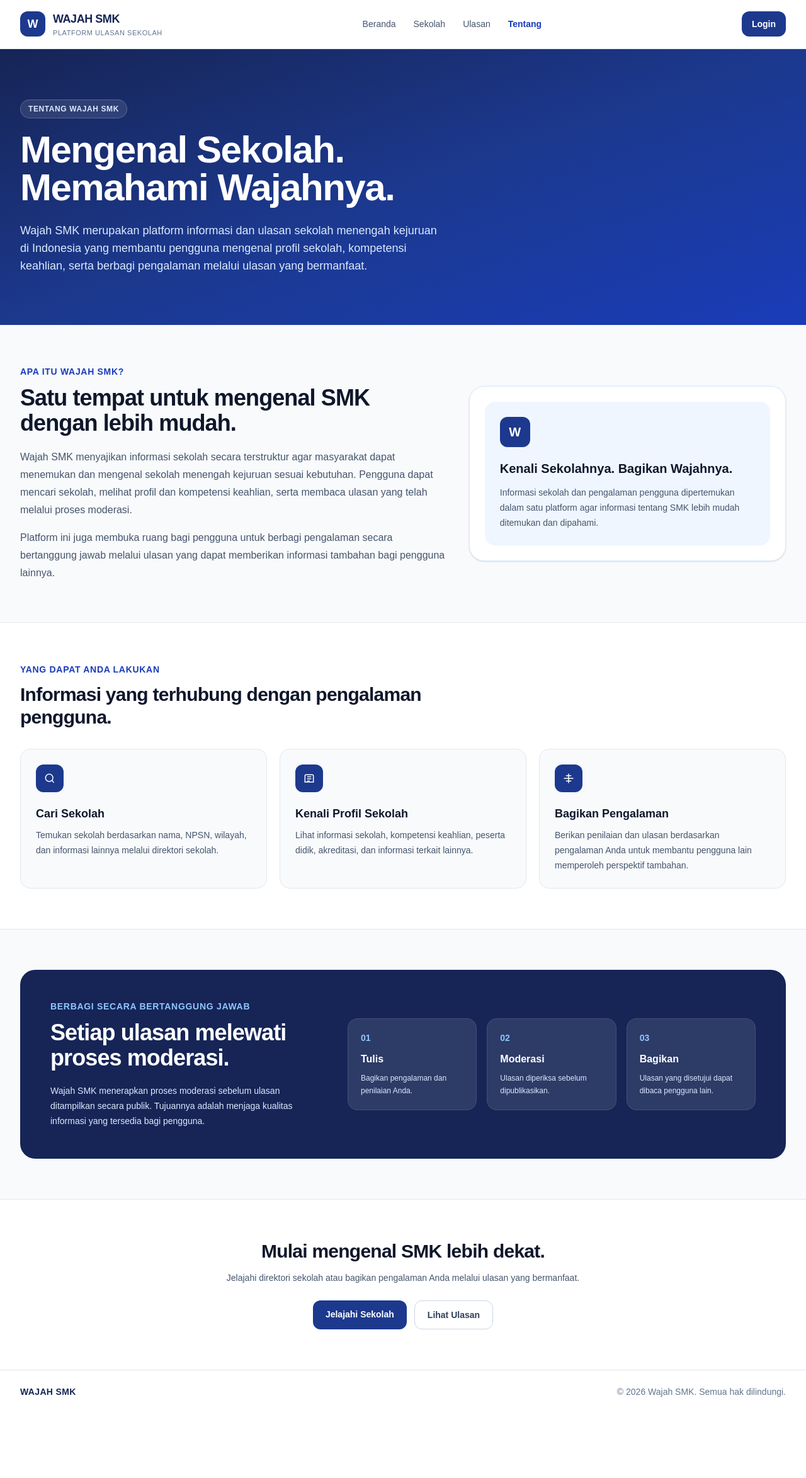
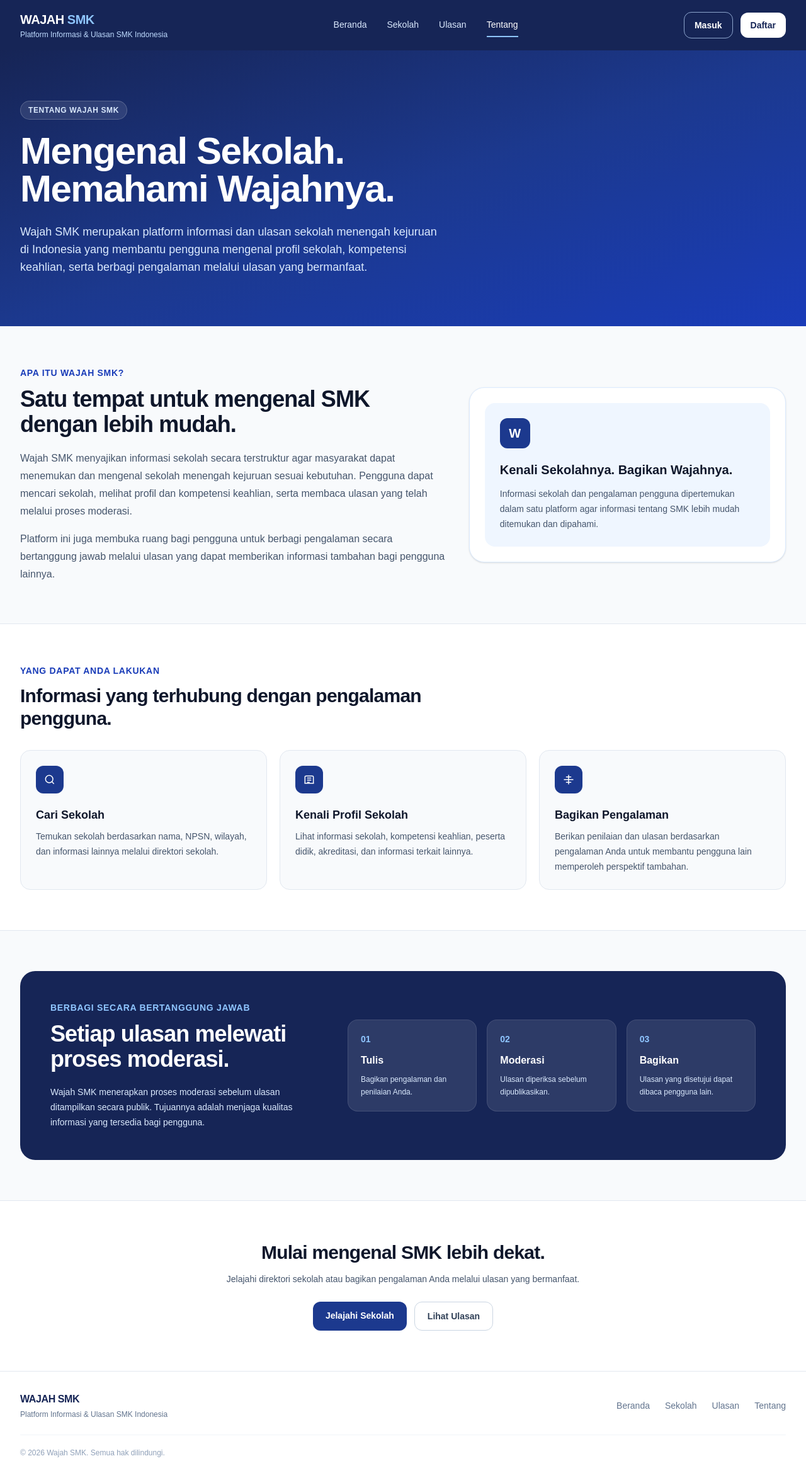
Before and after one commit to kuncoroajiti-coder/wajah-smk-frontend, a Next.js app: page /tentang in a window 1280 px wide. Shown: the whole page at 63% size. Before the commit the page ends 2244 px from the top, so only its background shows below. Built offline with nearby package versions, Linux system fonts and the light colour scheme; no server answers.

Commit message:
Tambahkan komponen header dan footer bersama

```diff
--- a/app/tentang/page.tsx
+++ b/app/tentang/page.tsx
@@ -1,64 +1,12 @@
 import Link from "next/link";
+import Header from "@/components/Header";
+import Footer from "@/components/Footer";
 
 export default function AboutPage() {
   return (
     <main className="min-h-screen bg-slate-50 text-slate-800">
       {/* HEADER */}
-      <header className="border-b border-slate-200 bg-white">
-        <div className="mx-auto flex max-w-7xl items-center justify-between px-6 py-4 lg:px-8">
-          <Link href="/" className="flex items-center gap-3">
-            <div className="flex h-10 w-10 items-center justify-center rounded-xl bg-blue-900 text-lg font-bold text-white">
-              W
-            </div>
-
-            <div>
-              <div className="text-lg font-bold tracking-tight text-blue-950">
-                WAJAH SMK
-              </div>
-              <div className="text-[11px] font-medium uppercase tracking-wider text-slate-500">
-                Platform Ulasan Sekolah
-              </div>
-            </div>
-          </Link>
-
-          <nav className="hidden items-center gap-7 text-sm font-medium md:flex">
-            <Link
-              href="/"
-              className="text-slate-600 transition hover:text-blue-800"
-            >
-              Beranda
-            </Link>
-
-            <Link
-              href="/sekolah"
-              className="text-slate-600 transition hover:text-blue-800"
-            >
-              Sekolah
-            </Link>
-
-            <Link
-              href="/ulasan/daftar"
-              className="text-slate-600 transition hover:text-blue-800"
-            >
-              Ulasan
-            </Link>
-
-            <Link
-              href="/tentang"
-              className="font-semibold text-blue-800"
-            >
-              Tentang
-            </Link>
-          </nav>
-
-          <Link
-            href="/login"
-            className="rounded-xl bg-blue-900 px-4 py-2.5 text-sm font-semibold text-white transition hover:bg-blue-800"
-          >
-            Login
-          </Link>
-        </div>
-      </header>
+      <Header />
 
       {/* HERO */}
       <section className="bg-gradient-to-br from-blue-950 via-blue-900 to-blue-800">
@@ -301,15 +249,8 @@ export default function AboutPage() {
       </section>
 
       {/* FOOTER */}
-      <footer className="border-t border-slate-200 bg-white">
-        <div className="mx-auto flex max-w-7xl flex-col gap-3 px-6 py-6 text-sm text-slate-500 sm:flex-row sm:items-center sm:justify-between lg:px-8">
-          <div className="font-semibold tracking-wide text-blue-950">
-            WAJAH SMK
-          </div>
+      <Footer />
 
-          <div>© 2026 Wajah SMK. Semua hak dilindungi.</div>
-        </div>
-      </footer>
     </main>
   );
 }
--- /dev/null
+++ b/components/Footer.tsx
@@ -0,0 +1,58 @@
+import Link from "next/link";
+
+export default function Footer() {
+  return (
+    <footer className="border-t border-slate-200 bg-white">
+      <div className="mx-auto max-w-7xl px-6 py-8 lg:px-8">
+        <div className="flex flex-col gap-6 sm:flex-row sm:items-center sm:justify-between">
+          <div>
+            <Link
+              href="/"
+              className="text-base font-bold tracking-tight text-blue-950"
+            >
+              WAJAH SMK
+            </Link>
+
+            <p className="mt-1 text-xs text-slate-500">
+              Platform Informasi &amp; Ulasan SMK Indonesia
+            </p>
+          </div>
+
+          <nav className="flex flex-wrap items-center gap-x-6 gap-y-2 text-sm text-slate-500">
+            <Link
+              href="/"
+              className="transition hover:text-blue-800"
+            >
+              Beranda
+            </Link>
+
+            <Link
+              href="/sekolah"
+              className="transition hover:text-blue-800"
+            >
+              Sekolah
+            </Link>
+
+            <Link
+              href="/ulasan/daftar"
+              className="transition hover:text-blue-800"
+            >
+              Ulasan
+            </Link>
+
+            <Link
+              href="/tentang"
+              className="transition hover:text-blue-800"
+            >
+              Tentang
+            </Link>
+          </nav>
+        </div>
+
+        <div className="mt-6 border-t border-slate-100 pt-5 text-xs text-slate-400">
+          © 2026 Wajah SMK. Semua hak dilindungi.
+        </div>
+      </div>
+    </footer>
+  );
+}
--- /dev/null
+++ b/components/Header.tsx
@@ -0,0 +1,164 @@
+"use client";
+
+import Link from "next/link";
+import { useEffect, useState } from "react";
+import { usePathname, useRouter } from "next/navigation";
+
+type User = {
+  id: number;
+  name: string;
+  email: string;
+  role?: string;
+};
+
+const API_URL =
+  process.env.NEXT_PUBLIC_API_URL ||
+  "http://localhost:8000/api";
+
+const menuItems = [
+  { label: "Beranda", href: "/" },
+  { label: "Sekolah", href: "/sekolah" },
+  { label: "Ulasan", href: "/ulasan/daftar" },
+  { label: "Tentang", href: "/tentang" },
+];
+
+export default function Header() {
+  const pathname = usePathname();
+  const router = useRouter();
+
+  const [user, setUser] = useState<User | null>(null);
+  const [userLoaded, setUserLoaded] = useState(false);
+
+  useEffect(() => {
+    try {
+      const savedUser = localStorage.getItem("wajah_smk_user");
+
+      if (savedUser) {
+        setUser(JSON.parse(savedUser) as User);
+      } else {
+        setUser(null);
+      }
+    } catch {
+      setUser(null);
+    } finally {
+      setUserLoaded(true);
+    }
+  }, []);
+
+  const handleLogout = async () => {
+    const token = localStorage.getItem("wajah_smk_token");
+
+    try {
+      if (token) {
+        await fetch(`${API_URL}/logout`, {
+          method: "POST",
+          headers: {
+            Authorization: `Bearer ${token}`,
+            Accept: "application/json",
+          },
+        });
+      }
+    } catch {
+      // Sesi lokal tetap dibersihkan jika API logout gagal.
+    } finally {
+      localStorage.removeItem("wajah_smk_token");
+      localStorage.removeItem("wajah_smk_user");
+      setUser(null);
+      router.push("/");
+      router.refresh();
+    }
+  };
+
+  const isActive = (href: string) => {
+    if (href === "/") {
+      return pathname === "/";
+    }
+
+    return pathname === href || pathname.startsWith(`${href}/`);
+  };
+
+  return (
+    <header className="bg-blue-950 text-white">
+      <div className="mx-auto flex min-h-[80px] max-w-7xl items-center justify-between gap-6 px-6 lg:px-8">
+        <Link href="/" className="shrink-0">
+          <div className="text-xl font-bold tracking-tight">
+            WAJAH <span className="text-blue-300">SMK</span>
+          </div>
+
+          <div className="mt-0.5 text-xs font-medium text-blue-200">
+            Platform Informasi &amp; Ulasan SMK Indonesia
+          </div>
+        </Link>
+
+        <nav className="hidden items-center gap-8 md:flex">
+          {menuItems.map((item) => {
+            const active = isActive(item.href);
+
+            return (
+              <Link
+                key={item.href}
+                href={item.href}
+                className={`border-b-2 py-2 text-sm font-medium transition ${
+                  active
+                    ? "border-blue-300 text-white"
+                    : "border-transparent text-blue-100 hover:text-white"
+                }`}
+              >
+                {item.label}
+              </Link>
+            );
+          })}
+        </nav>
+
+        <div className="flex shrink-0 items-center gap-3">
+          {!userLoaded ? (
+            <div className="h-10 w-10 shrink-0" />
+          ) : user ? (
+            <>
+              <div className="hidden text-right sm:block">
+                <div className="whitespace-nowrap text-sm font-bold leading-tight text-white">
+                  {user.email}
+                </div>
+
+                <div className="mt-0.5 text-xs text-blue-200">
+                  {user.role === "admin" ? "Administrator" : "Pengguna"}
+                </div>
+              </div>
+
+              <div
+                className="flex h-10 w-10 shrink-0 items-center justify-center rounded-full bg-blue-200 text-sm font-extrabold text-blue-950"
+                title={user.email}
+              >
+                {user.email.charAt(0).toUpperCase()}
+              </div>
+
+              <button
+                type="button"
+                onClick={handleLogout}
+                className="rounded-xl border border-blue-200/70 px-4 py-2.5 text-sm font-semibold text-white transition hover:bg-white/10"
+              >
+                Keluar
+              </button>
+            </>
+          ) : (
+            <>
+              <Link
+                href="/login"
+                className="rounded-xl border border-blue-200/70 px-4 py-2.5 text-sm font-semibold text-white transition hover:bg-white/10"
+              >
+                Masuk
+              </Link>
+
+              <Link
+                href="/register"
+                className="rounded-xl bg-white px-4 py-2.5 text-sm font-semibold text-blue-950 transition hover:bg-blue-50"
+              >
+                Daftar
+              </Link>
+            </>
+          )}
+        </div>
+      </div>
+    </header>
+  );
+}
```
